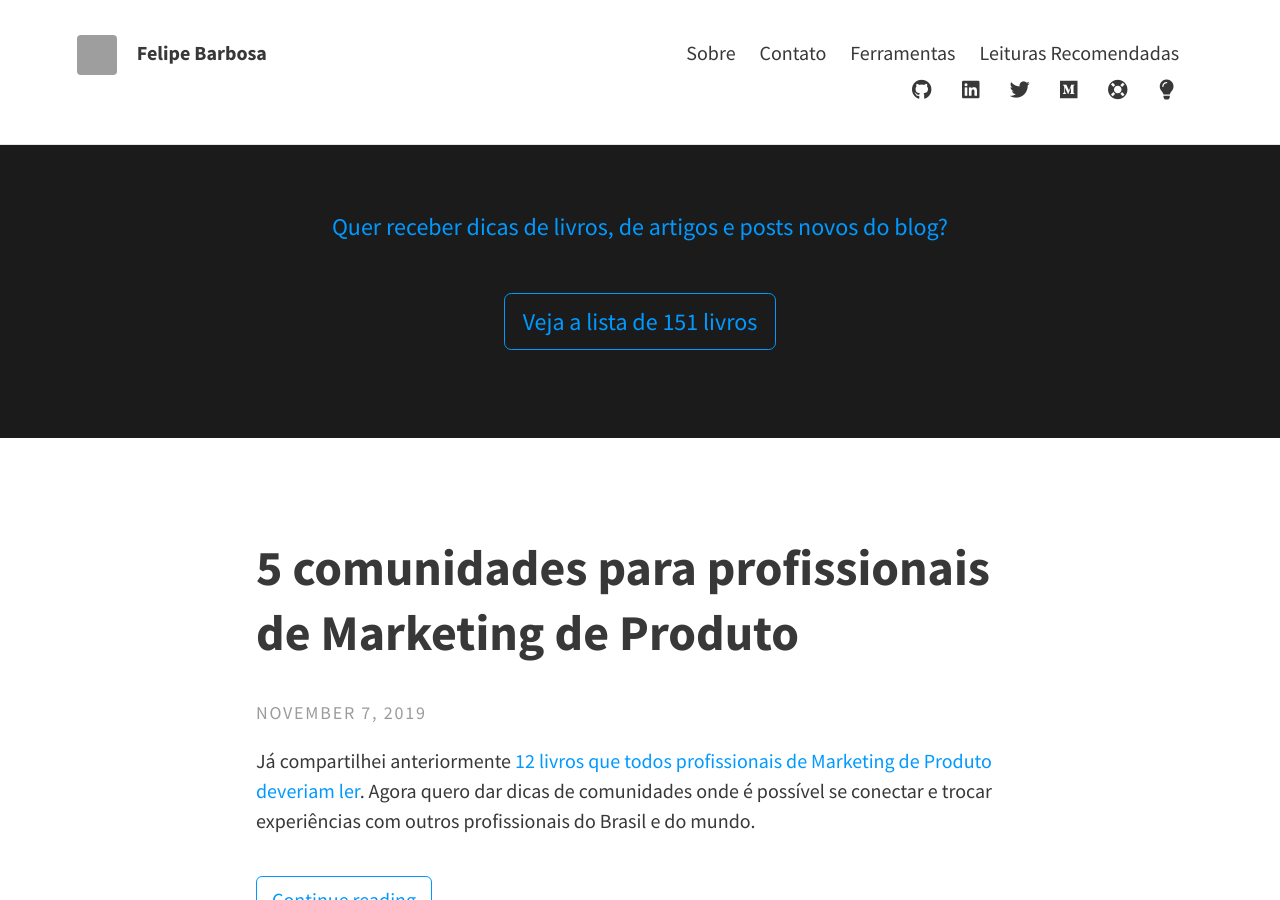
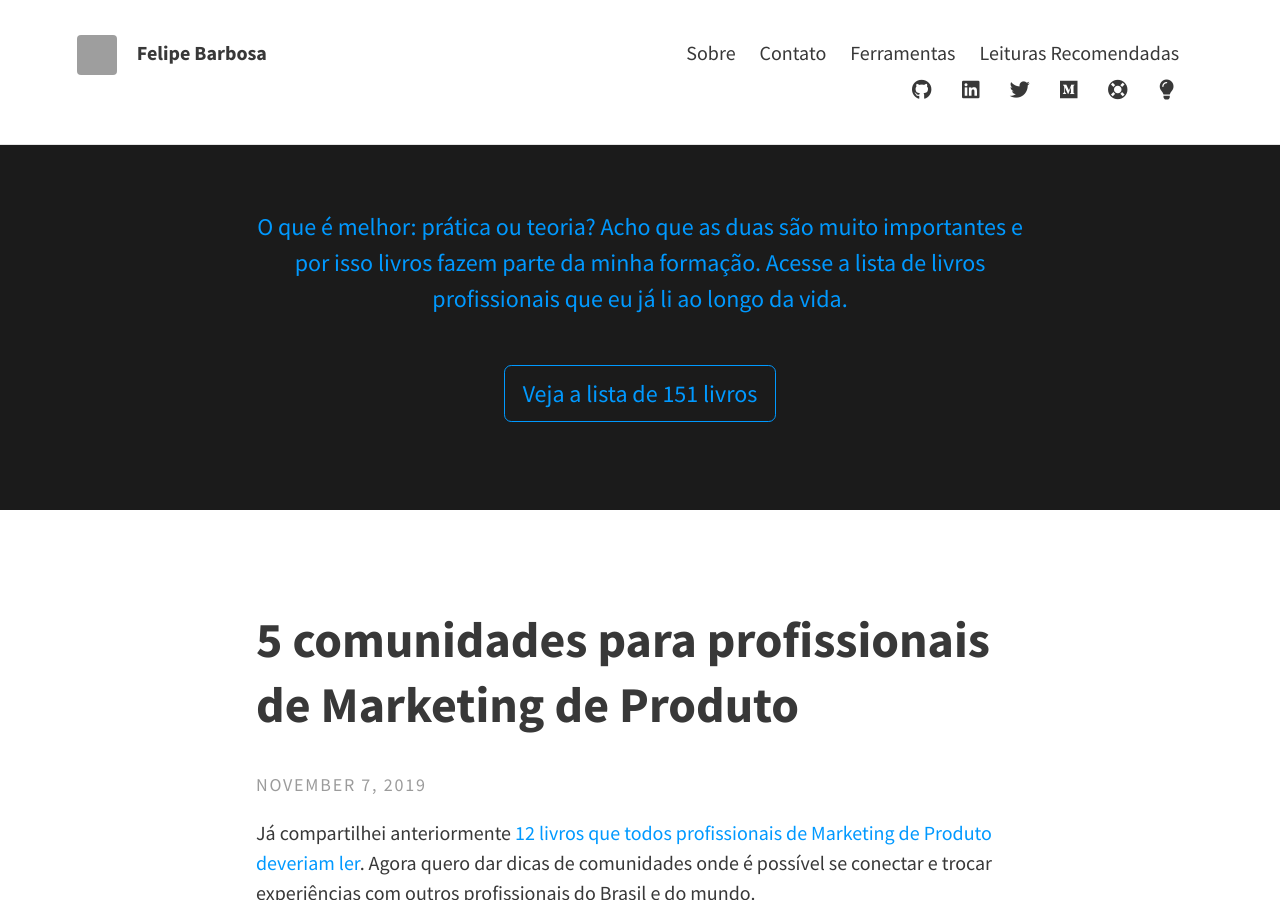
Before and after one commit to felipecbarbosa/felipecbarbosa.github.io, a Jekyll site: the page built from index.html, in a window 1280 px wide and 900 px high. Built offline with Jekyll 4.4.1, drawn with Linux system fonts in a browser that asks for light colours; nearby versions of some CDN libraries; the list of posts is cut into pages by our own code; comment, search, counter and statistics services are not loaded; grey boxes are pictures that could not be loaded.

Commit message:
Changed header text

```diff
--- a/_config.yml
+++ b/_config.yml
@@ -16,7 +16,7 @@ theme_settings:
 
   # Header and footer text
   header_text: >
-    <p style="color: #0099ff;">Quer receber dicas de livros, de artigos e posts novos do blog?</p>
+    <p style="color: #0099ff;">O que é melhor: prática ou teoria? Acho que as duas são muito importantes e por isso livros fazem parte da minha formação. Acesse a lista de livros profissionais que eu já li ao longo da vida.</p>
     <a class="button" href="/livros-para-profissionais/">Veja a lista de 151 livros</a>
 
   header_text_feature_image:
```
